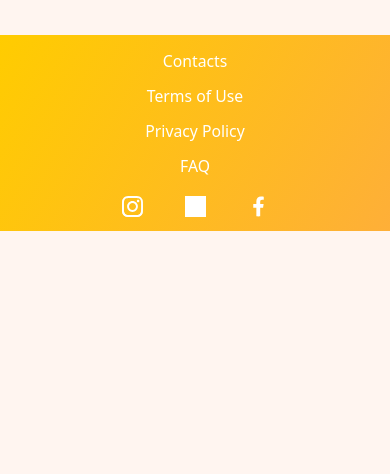
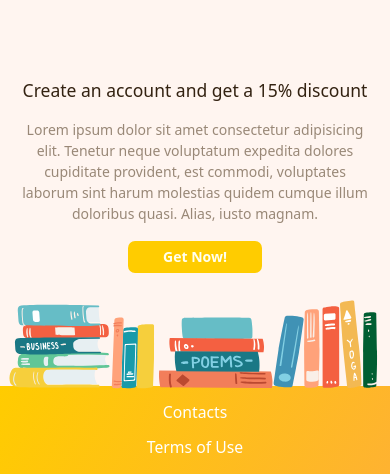
Before and after one commit to makarmee/BookStore, a Next.js app: page / in a window 390 px wide. Shown: the part 1214-1688 px from the top of the page. Before the commit the page ends 1445 px from the top, so only its background shows below. Built offline with nearby package versions, Linux system fonts and the light colour scheme; grey boxes are pictures that could not be loaded.

Commit message:
account created

```diff
--- a/app/page.tsx
+++ b/app/page.tsx
@@ -1,3 +1,4 @@
+import Account from "@/components/Account";
 import ForYou from "@/components/ForYou";
 import Hero from "@/components/Hero";
 import News from "@/components/News";
@@ -10,6 +11,7 @@ export default function Home() {
       <Top />
       <ForYou />
       <News />
+      <Account />
     </>
   );
 }
--- /dev/null
+++ b/components/Account.tsx
@@ -0,0 +1,21 @@
+import React from "react";
+import Heading from "./shared/Heading";
+import Button from "./shared/Button";
+
+export default function Account() {
+  return (
+    <section className="mt-20 sm:px-8 max-sm:px-6 text-center block sm:hidden">
+      <Heading content="Сreate an account and get a 15% discount" />
+      <p className="text-dis">
+        Lorem ipsum dolor sit amet consectetur adipisicing elit. Tenetur neque
+        voluptatum expedita dolores cupiditate provident, est commodi,
+        voluptates laborum sint harum molestias quidem cumque illum doloribus
+        quasi. Alias, iusto magnam.
+      </p>
+      <Button name="Get Now!" className="mx-auto my-5" />
+      <div className="w-full max-h-fit mb-[-12%] pb-1 scale-110">
+        <img src="library.svg" className="w-full" />
+      </div>
+    </section>
+  );
+}
```
Also changed, not shown: public/library.svg (added).
